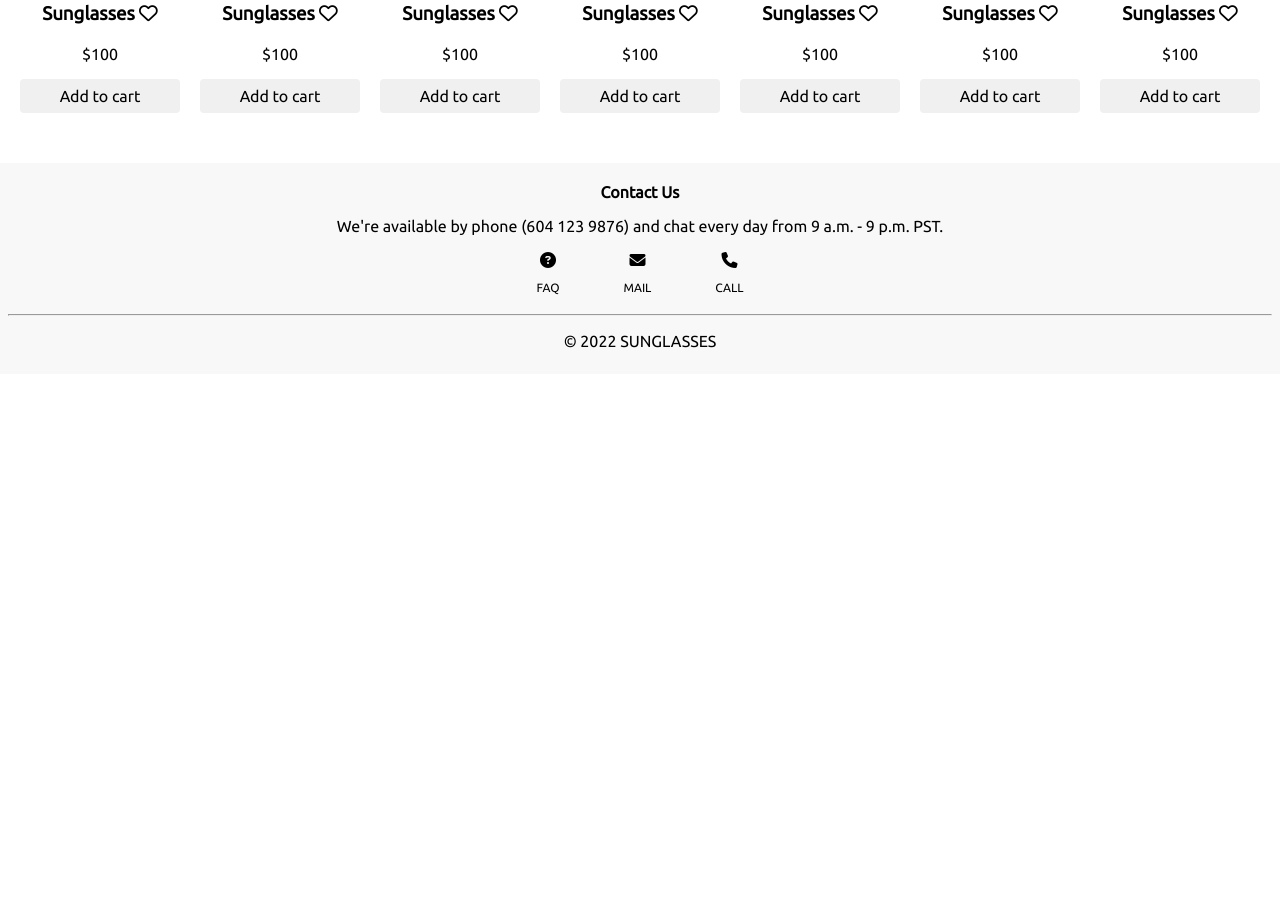
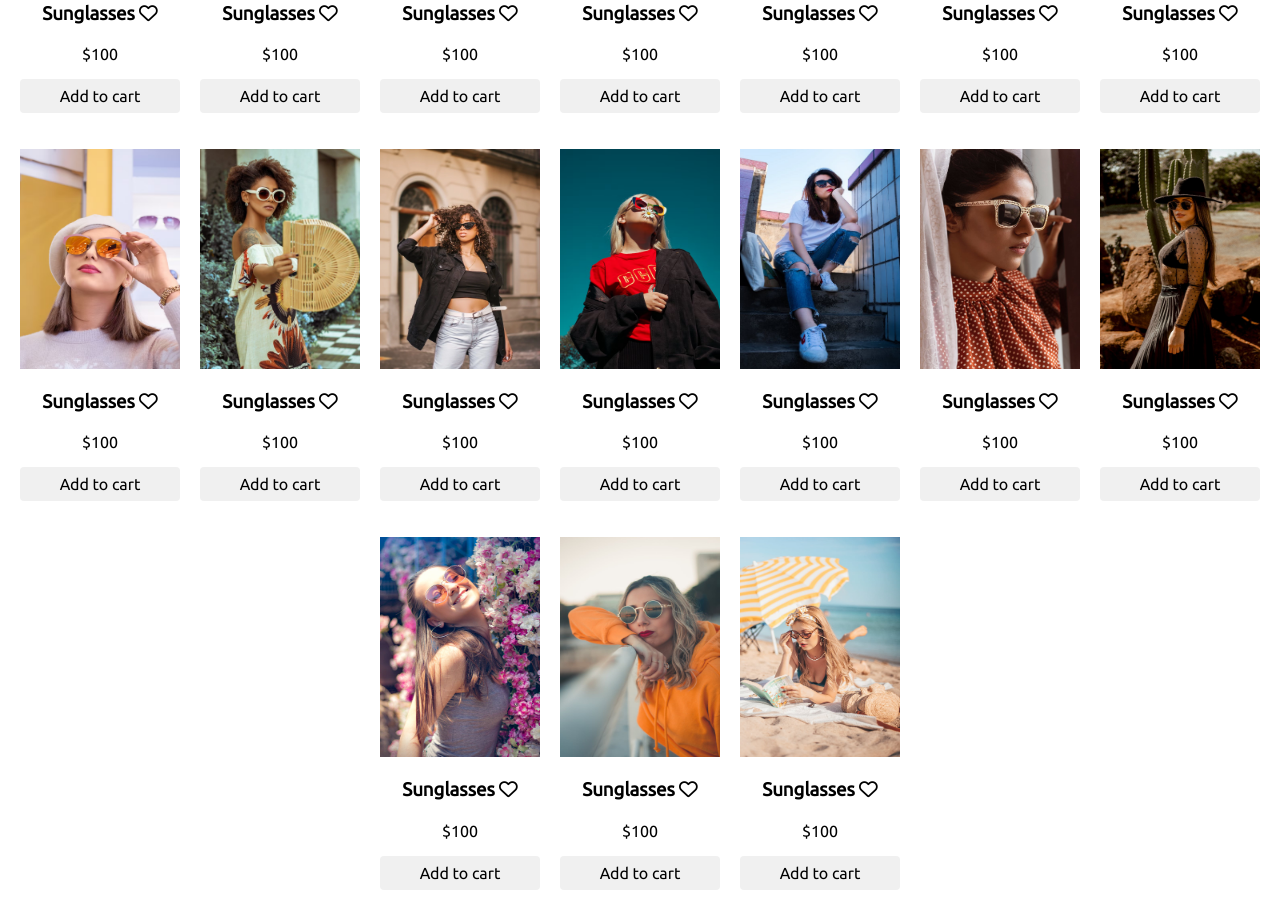
Before and after one commit to mari0514/E-commerce-website, a plain HTML site: page women.html in a window 1280 px wide. Shown: the part 1069-1978 px from the top of the page. Before the commit the page ends 1443 px from the top, so only its background shows below. Drawn offline with Linux system fonts and the light colour scheme.

Commit message:
modified little details

```diff
--- a/women.html
+++ b/women.html
@@ -183,6 +183,96 @@
                 <p class="product-price">$100</p>
                 <p class="add-btn">Add to cart</p>
             </div>
+            <div class="product-item">
+                <img src="assets/img/sunglasses17.jpeg" alt="image of sunglasses" class="product-image">
+                <h3 class="product-name">
+                    Sunglasses
+                    <i class="product-like fa-regular fa-heart"></i>
+                </h3>
+                <p class="product-price">$100</p>
+                <p class="add-btn">Add to cart</p>
+            </div>
+            <div class="product-item">
+                <img src="assets/img/sunglasses19.jpeg" alt="image of sunglasses" class="product-image">
+                <h3 class="product-name">
+                    Sunglasses
+                    <i class="product-like fa-regular fa-heart"></i>
+                </h3>
+                <p class="product-price">$100</p>
+                <p class="add-btn">Add to cart</p>
+            </div>
+            <div class="product-item">
+                <img src="assets/img/sunglasses20.jpeg" alt="image of sunglasses" class="product-image">
+                <h3 class="product-name">
+                    Sunglasses
+                    <i class="product-like fa-regular fa-heart"></i>
+                </h3>
+                <p class="product-price">$100</p>
+                <p class="add-btn">Add to cart</p>
+            </div>
+            <div class="product-item">
+                <img src="assets/img/sunglasses21.jpeg" alt="image of sunglasses" class="product-image">
+                <h3 class="product-name">
+                    Sunglasses
+                    <i class="product-like fa-regular fa-heart"></i>
+                </h3>
+                <p class="product-price">$100</p>
+                <p class="add-btn">Add to cart</p>
+            </div>
+            <div class="product-item">
+                <img src="assets/img/sunglasses22.jpeg" alt="image of sunglasses" class="product-image">
+                <h3 class="product-name">
+                    Sunglasses
+                    <i class="product-like fa-regular fa-heart"></i>
+                </h3>
+                <p class="product-price">$100</p>
+                <p class="add-btn">Add to cart</p>
+            </div>
+            <div class="product-item">
+                <img src="assets/img/sunglasses24.jpeg" alt="image of sunglasses" class="product-image">
+                <h3 class="product-name">
+                    Sunglasses
+                    <i class="product-like fa-regular fa-heart"></i>
+                </h3>
+                <p class="product-price">$100</p>
+                <p class="add-btn">Add to cart</p>
+            </div>
+            <div class="product-item">
+                <img src="assets/img/sunglasses25.jpeg" alt="image of sunglasses" class="product-image">
+                <h3 class="product-name">
+                    Sunglasses
+                    <i class="product-like fa-regular fa-heart"></i>
+                </h3>
+                <p class="product-price">$100</p>
+                <p class="add-btn">Add to cart</p>
+            </div>
+            <div class="product-item">
+                <img src="assets/img/sunglasses26.jpeg" alt="image of sunglasses" class="product-image">
+                <h3 class="product-name">
+                    Sunglasses
+                    <i class="product-like fa-regular fa-heart"></i>
+                </h3>
+                <p class="product-price">$100</p>
+                <p class="add-btn">Add to cart</p>
+            </div>
+            <div class="product-item">
+                <img src="assets/img/sunglasses28.jpeg" alt="image of sunglasses" class="product-image">
+                <h3 class="product-name">
+                    Sunglasses
+                    <i class="product-like fa-regular fa-heart"></i>
+                </h3>
+                <p class="product-price">$100</p>
+                <p class="add-btn">Add to cart</p>
+            </div>
+            <div class="product-item">
+                <img src="assets/img/sunglasses29.jpeg" alt="image of sunglasses" class="product-image">
+                <h3 class="product-name">
+                    Sunglasses
+                    <i class="product-like fa-regular fa-heart"></i>
+                </h3>
+                <p class="product-price">$100</p>
+                <p class="add-btn">Add to cart</p>
+            </div>
         </div>
     </main>
     <footer>
```
Also changed, not shown: all.html (+45 -33 lines), index.html (+2 -2 lines), assets/img/sunglasses37.jpeg, assets/img/sunglasses52.jpeg (deleted), 3 other files. Lines whose indentation alone changed are shown as unchanged.
